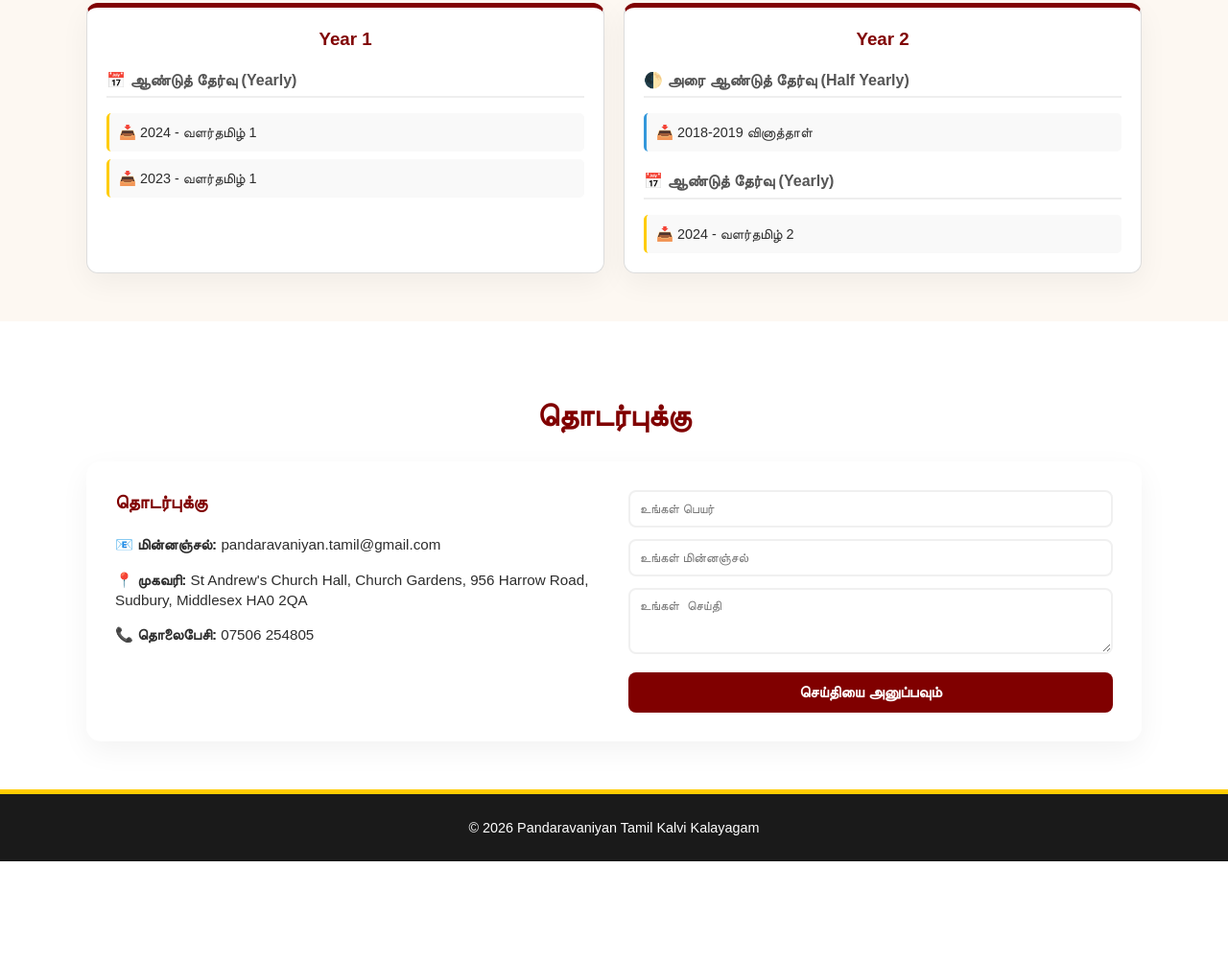
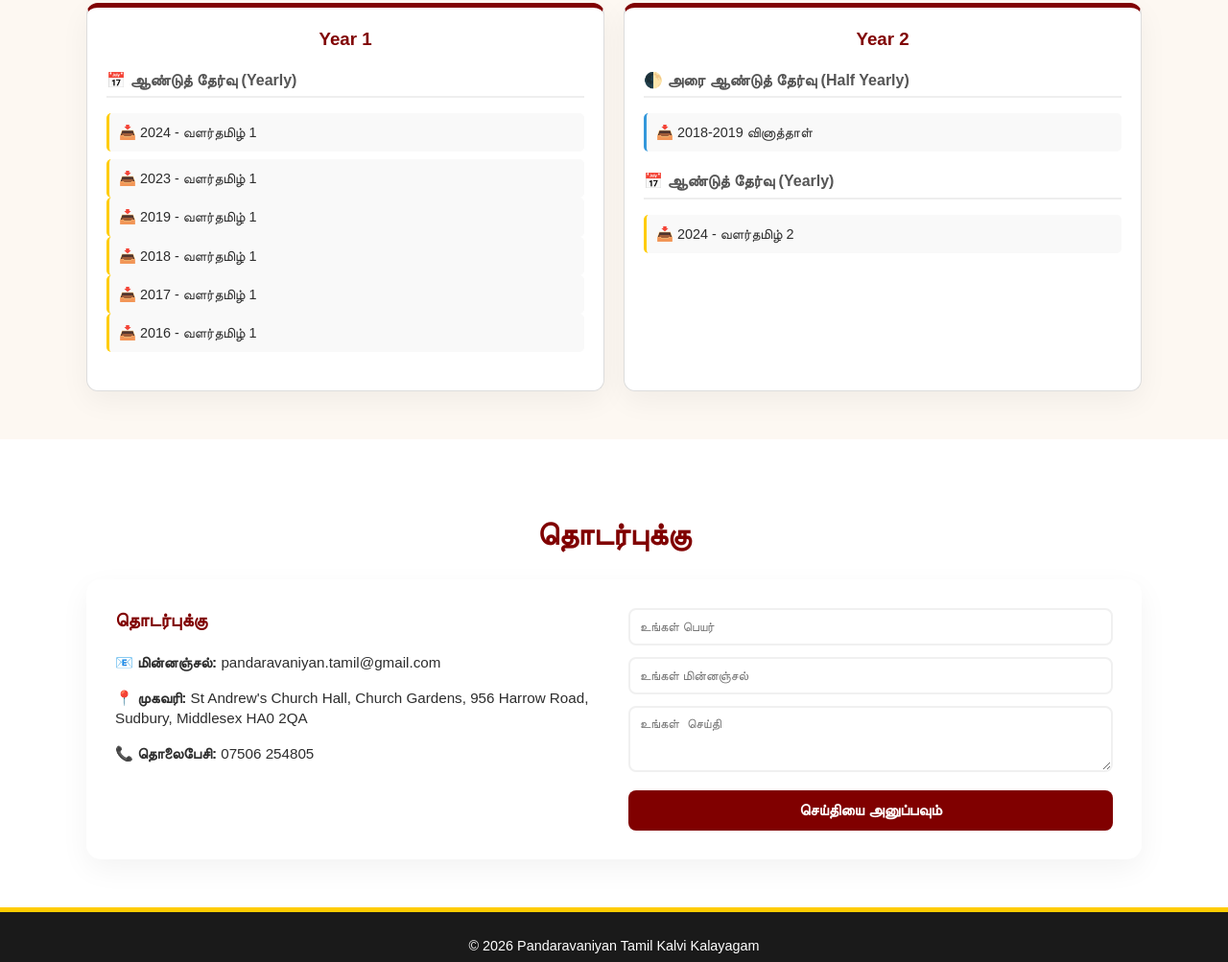
Before and after one commit to pandaravaniyan/tamilkalvi, a plain HTML site: page index.html in a window 1280 px wide. Shown: the part 2777-3780 px from the top of the page at 96% size. Before the commit the page ends 3675 px from the top, so only its background shows below. Drawn offline with Linux system fonts and the light colour scheme; a web font is replaced by a local one.

Commit message:
Update index.html

```diff
--- a/index.html
+++ b/index.html
@@ -217,6 +217,18 @@
                 <a href="pastpapers/year1/yearly/வளர்தமிழ்-1_2023.pdf" target="_blank" style="display: block; background: #f9f9f9; color: var(--text-dark); padding: 10px; text-decoration: none; border-radius: 5px; border-left: 3px solid var(--secondary); font-size: 0.9rem;">
                     📥 2023 - வளர்தமிழ் 1
                 </a>
+                 <a href="pastpapers/year1/yearly/வளர்தமிழ்-1_2019.pdf" target="_blank" style="display: block; background: #f9f9f9; color: var(--text-dark); padding: 10px; text-decoration: none; border-radius: 5px; border-left: 3px solid var(--secondary); font-size: 0.9rem;">
+                    📥 2019 - வளர்தமிழ் 1
+                </a>
+                 <a href="pastpapers/year1/yearly/வளர்தமிழ்-1_2018.pdf" target="_blank" style="display: block; background: #f9f9f9; color: var(--text-dark); padding: 10px; text-decoration: none; border-radius: 5px; border-left: 3px solid var(--secondary); font-size: 0.9rem;">
+                    📥 2018 - வளர்தமிழ் 1
+                </a>
+                 <a href="pastpapers/year1/yearly/வளர்தமிழ்-1_2017.pdf" target="_blank" style="display: block; background: #f9f9f9; color: var(--text-dark); padding: 10px; text-decoration: none; border-radius: 5px; border-left: 3px solid var(--secondary); font-size: 0.9rem;">
+                    📥 2017 - வளர்தமிழ் 1
+                </a>
+                 <a href="pastpapers/year1/yearly/வளர்தமிழ்-1_2016.pdf" target="_blank" style="display: block; background: #f9f9f9; color: var(--text-dark); padding: 10px; text-decoration: none; border-radius: 5px; border-left: 3px solid var(--secondary); font-size: 0.9rem;">
+                    📥 2016 - வளர்தமிழ் 1
+                </a>
             </div>
         </div>
 
```
